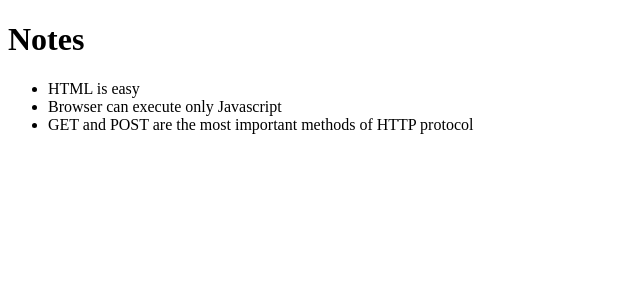
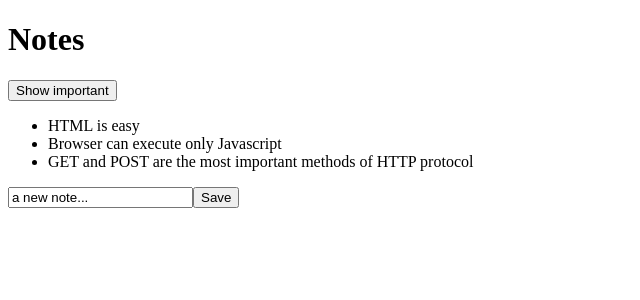
Before and after one commit to Rikkokiri/FullStackOpen2020, a React (Create React App) app in the folder Examples/part2/: page / in a window 1280 px wide. Shown: the top 300 px of the page, without its empty margins (0-640 px from the left). Built offline with nearby package versions, Linux system fonts and the light colour scheme.

Commit message:
Done reading part 2b

```diff
--- a/Examples/part2/src/App.js
+++ b/Examples/part2/src/App.js
@@ -1,15 +1,51 @@
-import React from 'react'
+import React, { useState } from 'react'
 import Note from './components/Note'
 
-const App = ({ notes }) => {
+const App = (props) => {
+  const [notes, setNotes] = useState(props.notes)
+  const [newNote, setNEwNote] = useState('a new note...')
+  const [showAll, setShowAll] = useState(true)
+
+  const notesToSow = showAll ? notes : notes.filter(note => note.important)
+
+  const handleNoteChange = (event) => {
+    console.log(event.target.value)
+    setNEwNote(event.target.value)
+  }
+
+  const addNote = (event) => {
+    event.preventDefault()
+    const noteObject = {
+      content: newNote,
+      date: new Date().toISOString(),
+      import: Math.random() > 0.5,
+      id: notes.length + 1
+    }
+
+    setNotes(notes.concat(noteObject))
+    setNEwNote('')
+  }
+
   return (
     <div>
       <h1>Notes</h1>
+      <div>
+        <button onClick={() => setShowAll(!showAll)}>
+          Show {showAll ? 'important' : 'all'}
+        </button>
+      </div>
       <ul>
-        {notes.map(note =>
-          <Note key={note.id} note={note} />
+        {notesToSow.map((note, i) =>
+          <Note key={i} note={note} />
         )}
       </ul>
+      <form onSubmit={addNote}>
+        <input
+          value={newNote}
+          onChange={handleNoteChange}
+        />
+        <button type='submit'>Save</button>
+      </form>
     </div>
   )
 }
```
